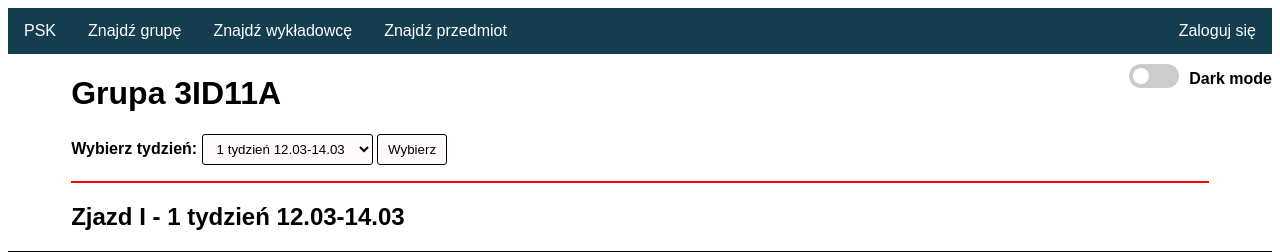
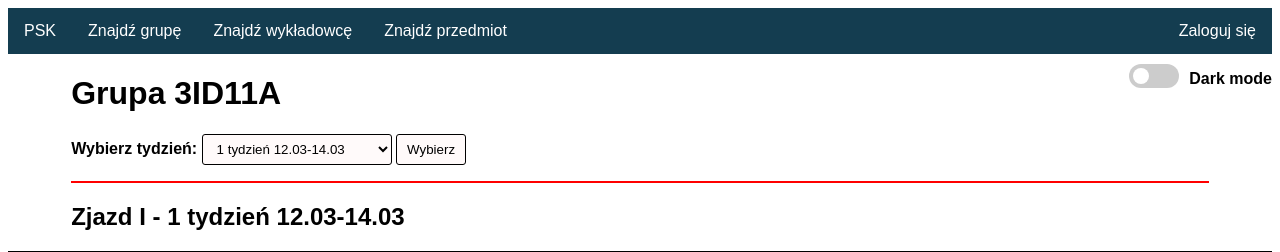
Before and after one commit to arekmarko/projekt-zespolowy, a PHP site: page / in a window 1280 px wide. Shown: the top 252 px of the page. Run offline with PHP 8.4, Linux system fonts and the light colour scheme.

Commit message:
Zmieniono nazwy oraz dodano input[type=number]

```diff
--- a/styles.css
+++ b/styles.css
@@ -115,13 +115,14 @@ input:checked + .slider:before {
   -ms-transform: translateX(26px);
   transform: translateX(26px);
 }
-.tydzien{
+select{
   padding: 6px 10px;
   border: 1px solid black;
   border-radius: 3px;
   background-color: snow;
+  min-width: 190px;
 }
-input[type=submit],input[type=text],input[type=password]{
+input[type=submit],input[type=text],input[type=password], input[type=number]{
   padding: 7px 10px;
   background-color: snow;
   border: 1px solid black;
@@ -256,3 +257,6 @@ input[value=Zaloguj]{
   border: 1px solid black;
   border-top: none;
 }
+.sala{
+  margin-top: 5px;
+}
```
